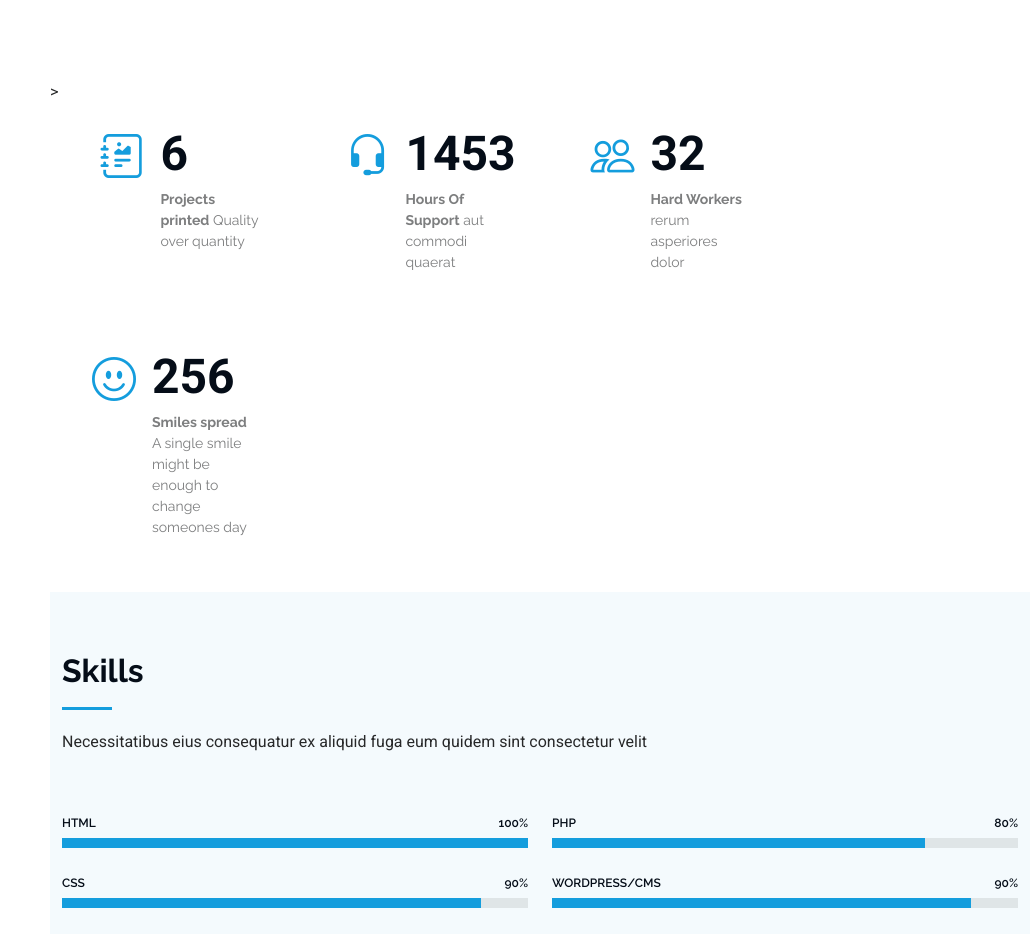
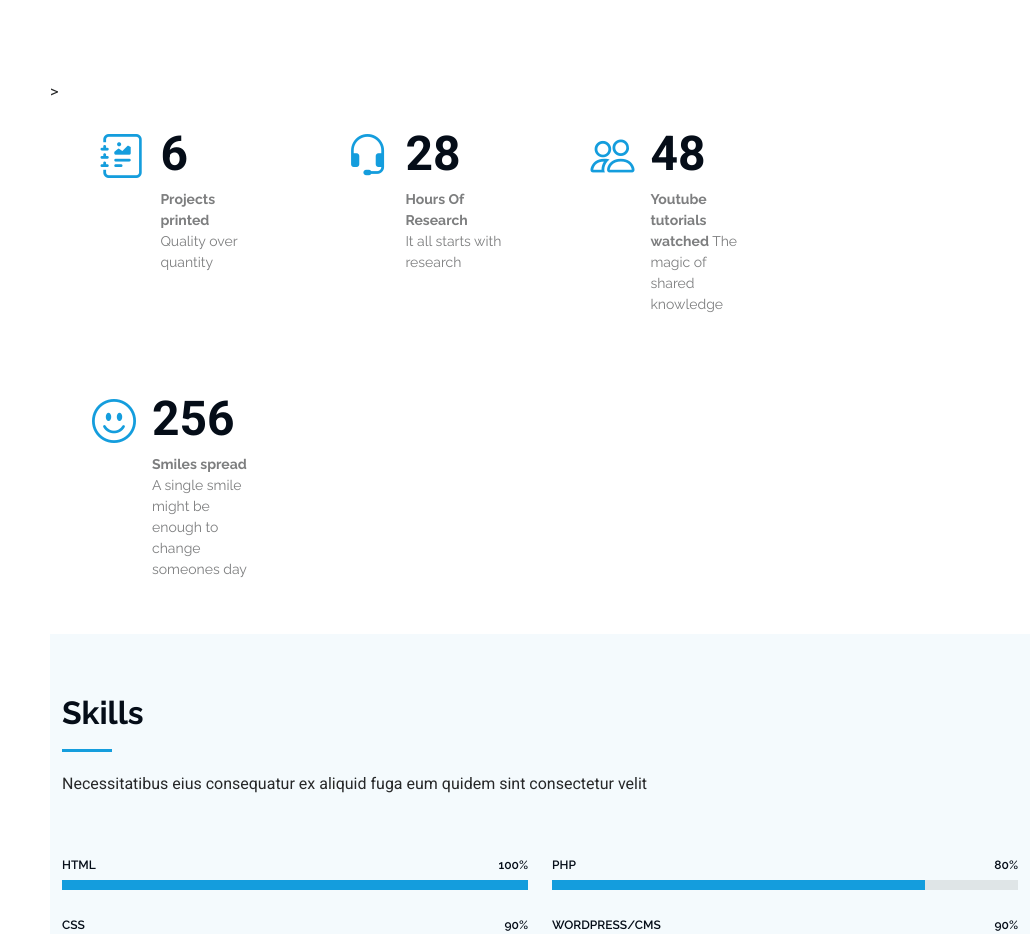
Before and after one commit to dominik-engineering/Production-Engineering-2025, a plain HTML site: page index.html in a window 1280 px wide. Shown: the part 1420-2354 px from the top of the page, without its empty margins (250-1280 px from the left). Drawn offline with Linux system fonts and the light colour scheme.

Commit message:
more content

```diff
--- a/index.html
+++ b/index.html
@@ -167,23 +167,23 @@ If any of my work resonates with you or raises questions, feel free to reach out
             <div class="stats-item">
               <i class="bi bi-journal-richtext"></i>
               <span data-purecounter-start="0" data-purecounter-end="6" data-purecounter-duration="1" class="purecounter"></span>
-              <p><strong>Projects printed</strong> <span>Quality over quantity</span></p>
+              <p><strong>Projects printed</strong> <span><br>Quality over quantity</span></p>
             </div>
           </div><!-- End Stats Item -->
 
           <div class="col-lg-3 col-md-6">
             <div class="stats-item">
               <i class="bi bi-headset"></i>
-              <span data-purecounter-start="0" data-purecounter-end="1453" data-purecounter-duration="1" class="purecounter"></span>
-              <p><strong>Hours Of Support</strong> <span>aut commodi quaerat</span></p>
+              <span data-purecounter-start="0" data-purecounter-end="28" data-purecounter-duration="1" class="purecounter"></span>
+              <p><strong>Hours Of Research</strong> <span><br>It all starts with research</span></p>
             </div>
           </div><!-- End Stats Item -->
 
           <div class="col-lg-3 col-md-6">
             <div class="stats-item">
               <i class="bi bi-people"></i>
-              <span data-purecounter-start="0" data-purecounter-end="32" data-purecounter-duration="1" class="purecounter"></span>
-              <p><strong>Hard Workers</strong> <span>rerum asperiores dolor</span></p>
+              <span data-purecounter-start="0" data-purecounter-end="48" data-purecounter-duration="1" class="purecounter"></span>
+              <p><strong>Youtube tutorials watched</strong> <span><ne></ne>The magic of shared knowledge</span></p>
             </div>
           </div><!-- End Stats Item -->
 
```
